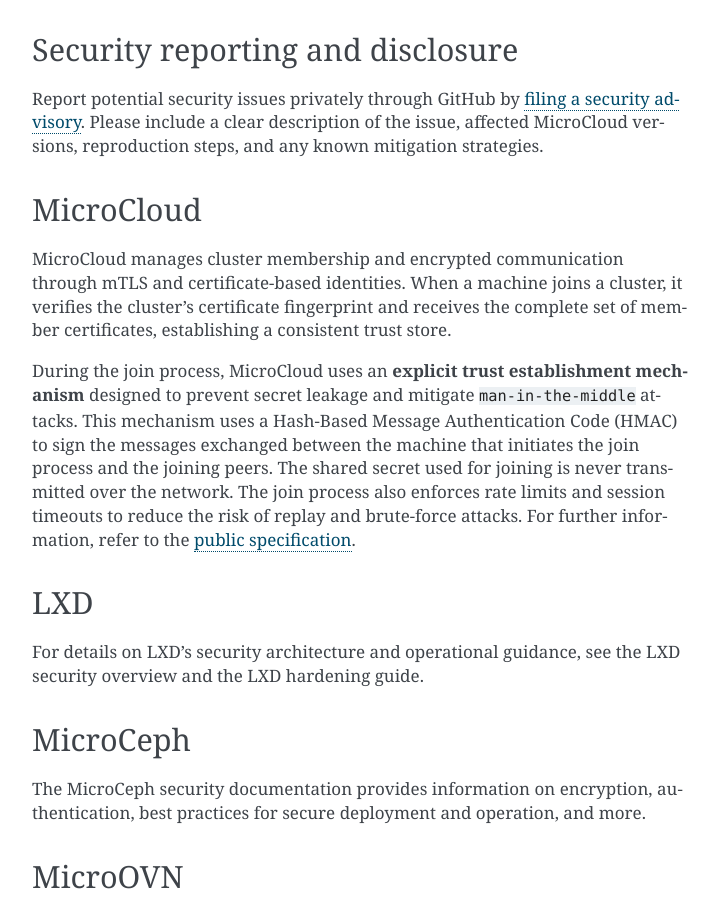
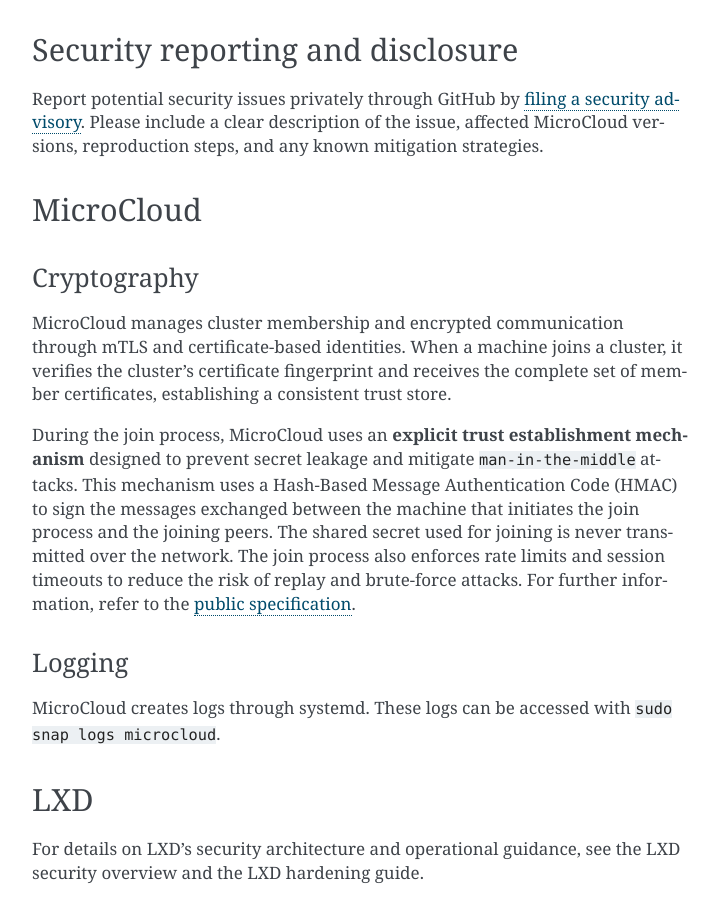
Before and after one commit to canonical/microcloud, a Sphinx documentation site: the page built from doc/explanation/security.md, in a window 1280 px wide and 900 px high, scrolled down 858 px. Shown: the whole window, without its empty margins (388-1107 px from the left). Built offline with Sphinx 7.4.7, drawn with Linux system fonts in a browser that asks for light colours; the version number could not be read and is left out; comment, search, counter and statistics services are not loaded; cross-references to code outside the pages are shown as plain code.

Commit message:
doc: add logging section to security explanation
Signed-off-by: Elijah Greenstein <elijah.greenstein@canonical.com>
(cherry picked from commit ba20f65bfac1132ec2b349d64e0ea880516e58b2)

```diff
--- a/doc/explanation/security.md
+++ b/doc/explanation/security.md
@@ -31,9 +31,15 @@
 (exp-security-microcloud)=
 ## MicroCloud
 
+### Cryptography
+
 MicroCloud manages cluster membership and encrypted communication through mTLS and certificate-based identities. When a machine joins a cluster, it verifies the cluster’s certificate fingerprint and receives the complete set of member certificates, establishing a consistent trust store.
 
 During the join process, MicroCloud uses an **explicit trust establishment mechanism** designed to prevent secret leakage and mitigate {spellexception}`man-in-the-middle` attacks. This mechanism uses a Hash-Based Message Authentication Code (HMAC) to sign the messages exchanged between the machine that initiates the join process and the joining peers. The shared secret used for joining is never transmitted over the network. The join process also enforces rate limits and session timeouts to reduce the risk of replay and brute-force attacks. For further information, refer to the [public specification](https://discourse.ubuntu.com/t/explicit-trust-establishment-mechanism-for-microcloud/44261).
+
+### Logging
+
+MicroCloud creates logs through systemd. These logs can be accessed with `sudo snap logs microcloud`.
 
 (exp-security-lxd)=
 ## LXD
```
